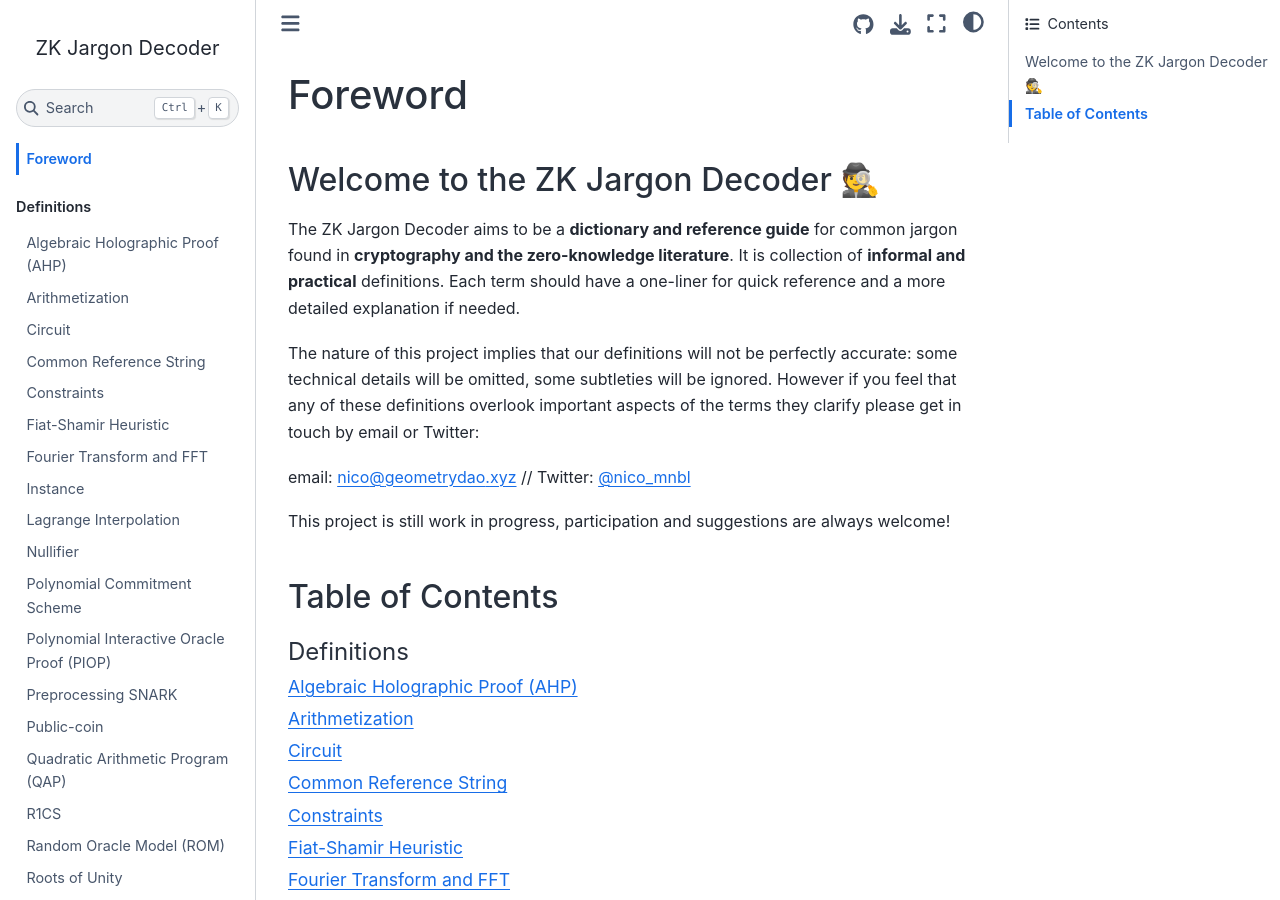
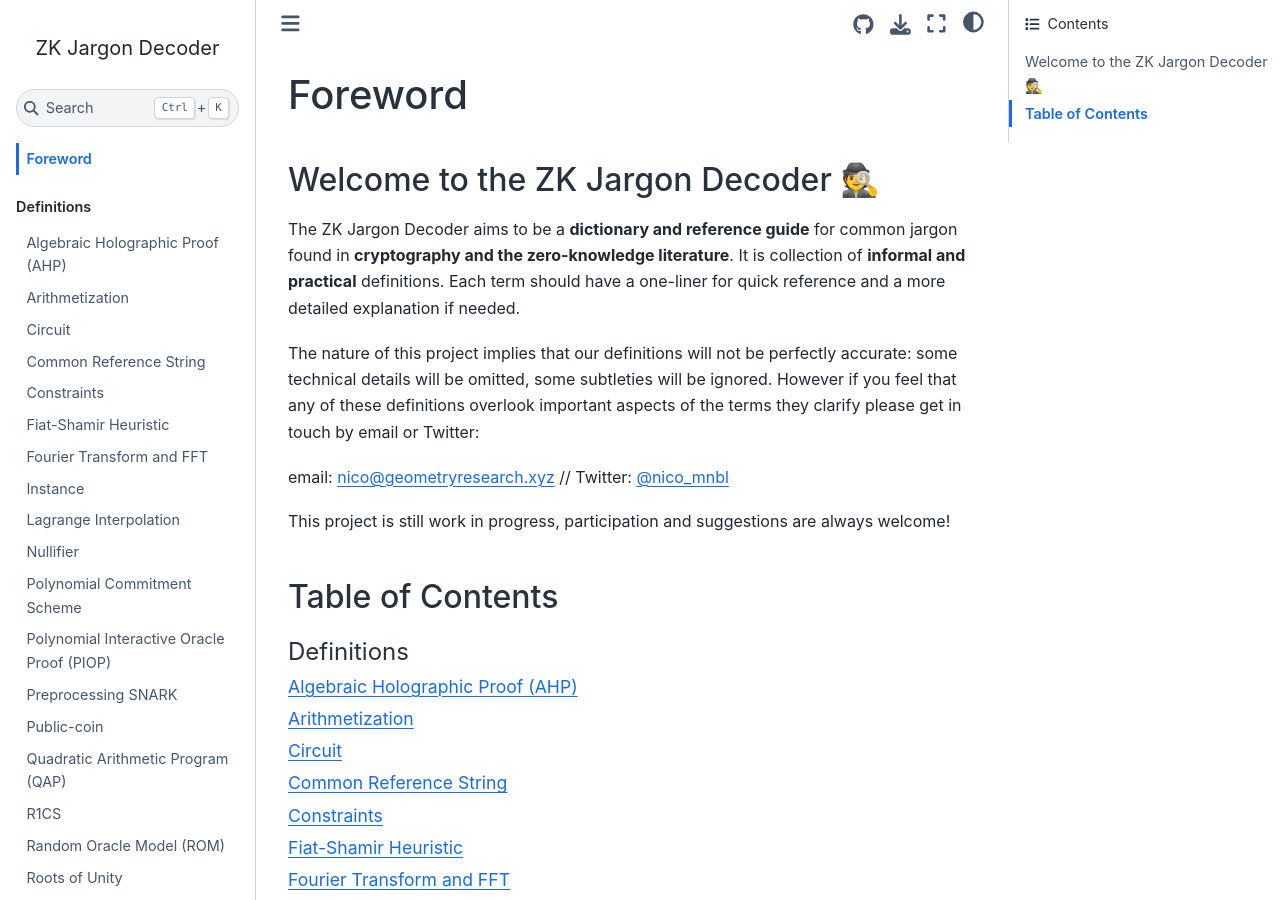
Before and after one commit to zkjargon/zkjargon.github.io, a Jupyter Book: the page built from foreword.md, in a window 1280 px wide and 900 px high. Built offline with Jupyter Book 1.0.4 settings and Sphinx 7.4.7 and the Sphinx Book theme 1.1.4, drawn with Linux system fonts in a browser that asks for light colours.

Commit message:
update contact details

```diff
--- a/foreword.md
+++ b/foreword.md
@@ -6,7 +6,7 @@ The ZK Jargon Decoder aims to be a **dictionary and reference guide** for common
 
 The nature of this project implies that our definitions will not be perfectly accurate: some technical details will be omitted, some subtleties will be ignored. However if you feel that any of these definitions overlook important aspects of the terms they clarify please get in touch by email or Twitter:
 
-email: [nico@geometrydao.xyz](mailto:nico@geometrydao.xyz) // Twitter: [@nico_mnbl](https://twitter.com/nico_mnbl)
+email: [nico@geometryresearch.xyz](mailto:nico@geometryresearch.xyz) // Twitter: [@nico_mnbl](https://twitter.com/nico_mnbl)
 
 This project is still work in progress, participation and suggestions are always welcome!
 
```
